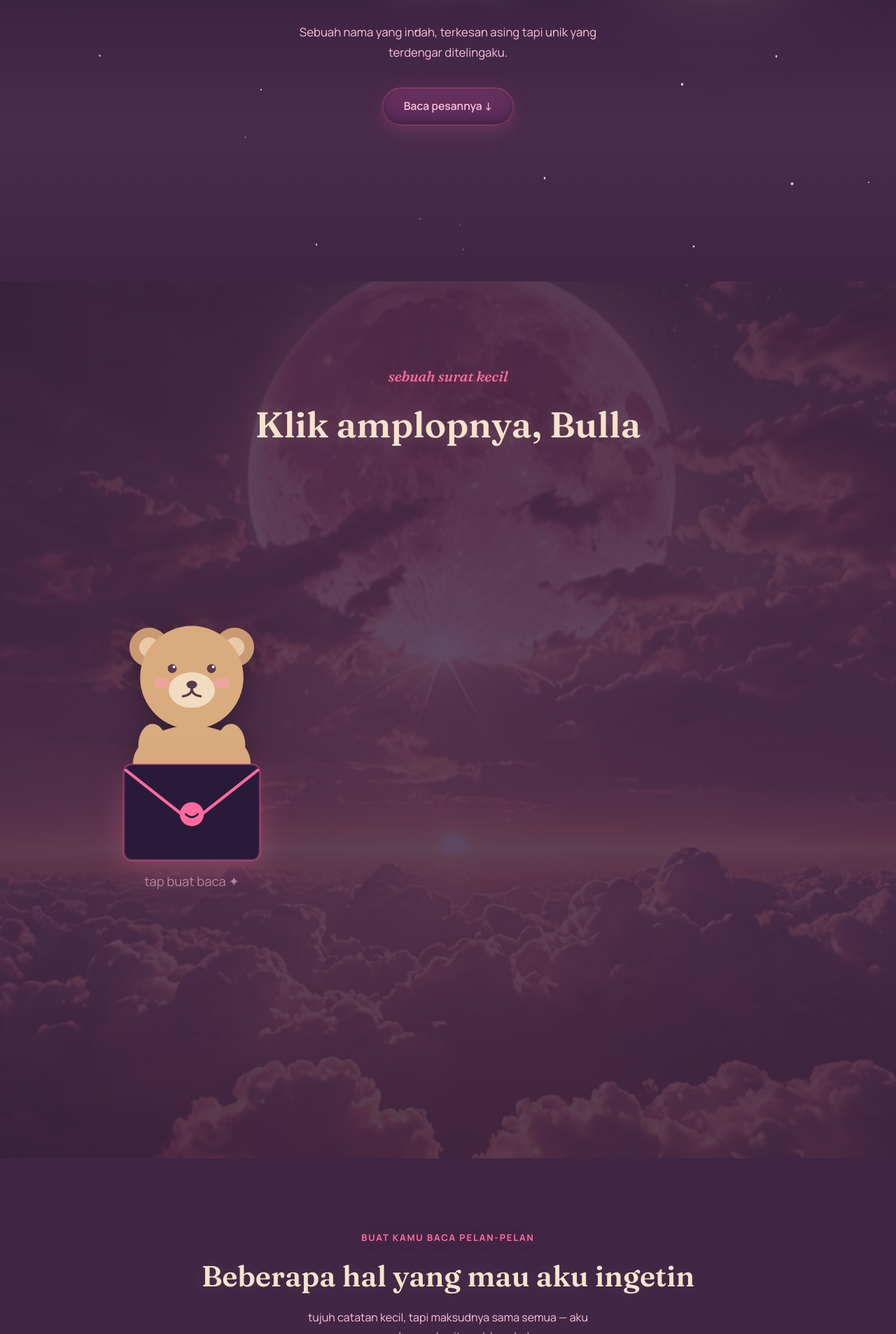
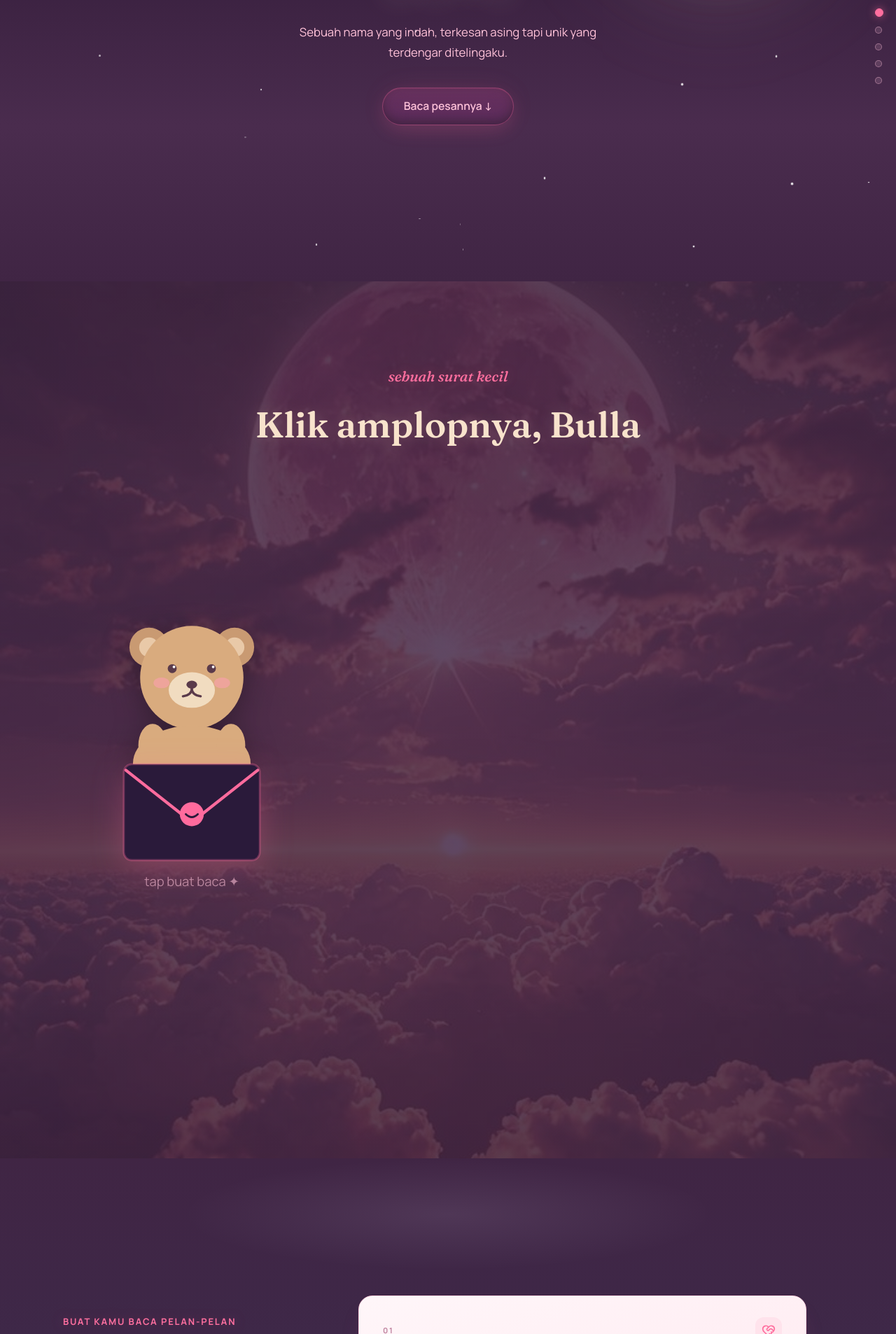
Before and after one commit to reyjinn-IT/bulla-project, a React (Vite) app: page / in a window 1280 px wide. Shown: the part 334-2240 px from the top of the page at 70% size. Built offline with nearby package versions, Linux system fonts and the light colour scheme.

Commit message:
sementara

```diff
--- a/src/App.tsx
+++ b/src/App.tsx
@@ -4,9 +4,12 @@ import Encourage from './components/Encourage'
 import Gallery from './components/Gallery'
 import Signature from './components/Signature'
 import Footer from './components/Footer'
+import SectionNav from './components/SectionNav'
 
 export default function App() {
   return (
+    <>
+      <SectionNav />
       <main>
         <Hero />
         <Letter />
@@ -15,5 +18,6 @@ export default function App() {
         <Signature />
         <Footer />
       </main>
+    </>
   )
 }
--- a/src/components/Encourage.css
+++ b/src/components/Encourage.css
@@ -1,7 +1,37 @@
 .encourage {
+  position: relative;
   padding: 100px 24px 60px;
-  background: linear-gradient(180deg, #402544 0%, #452a49 50%, #341c3a 100%);
-  text-align: center;
+  background: linear-gradient(180deg, #402544 0%, #3a2f52 45%, #322a48 75%, #341c3a 100%);
+  overflow: hidden;
+}
+
+.encourage::before {
+  content: '';
+  position: absolute;
+  top: 0;
+  left: 50%;
+  transform: translateX(-50%);
+  width: 60%;
+  height: 160px;
+  background: radial-gradient(ellipse at center, rgba(220, 205, 235, 0.1), transparent 70%);
+  pointer-events: none;
+}
+
+.encourage__layout {
+  position: relative;
+  z-index: 1;
+  max-width: 1100px;
+  margin: 0 auto;
+  display: flex;
+  align-items: flex-start;
+  gap: 64px;
+  text-align: left;
+}
+
+.encourage__intro {
+  flex: 0 0 320px;
+  position: sticky;
+  top: 120px;
 }
 
 .encourage__eyebrow {
@@ -16,20 +46,40 @@
 }
 
 .encourage__heading {
-  font-size: clamp(1.9rem, 4vw, 2.6rem);
+  font-size: clamp(1.9rem, 3.2vw, 2.6rem);
   color: var(--moon);
   text-shadow: 0 0 30px rgba(248, 227, 204, 0.12);
 }
 
 .encourage__sub {
-  margin: 14px auto 0;
-  max-width: 440px;
+  margin: 14px 0 0;
+  max-width: 340px;
   color: var(--pink-soft);
   font-size: 1rem;
 }
 
 .encourage .scroll-stack {
-  margin-top: 56px;
+  margin-top: 0;
+}
+
+@media (max-width: 900px) {
+  .encourage__layout {
+    flex-direction: column;
+    text-align: center;
+    gap: 0;
+  }
+  .encourage__intro {
+    position: static;
+    flex: none;
+    width: 100%;
+  }
+  .encourage__sub {
+    margin-left: auto;
+    margin-right: auto;
+  }
+  .encourage .scroll-stack {
+    margin-top: 56px;
+  }
 }
 
 @media (max-width: 640px) {
--- a/src/components/Encourage.tsx
+++ b/src/components/Encourage.tsx
@@ -51,10 +51,14 @@ const CARDS: StackCard[] = [
 export default function Encourage() {
   return (
     <section className="encourage" id="semangat">
-      <span className="encourage__eyebrow">buat kamu baca pelan-pelan</span>
-      <h2 className="encourage__heading">Beberapa hal yang mau aku ingetin</h2>
-      <p className="encourage__sub">tujuh catatan kecil, tapi maksudnya sama semua — aku sayang kamu, dan itu gak berubah.</p>
-      <ScrollStack cards={CARDS} />
+      <div className="encourage__layout">
+        <div className="encourage__intro">
+          <span className="encourage__eyebrow">buat kamu baca pelan-pelan</span>
+          <h2 className="encourage__heading">Beberapa hal yang mau aku ingetin</h2>
+          <p className="encourage__sub">tujuh catatan kecil, tapi maksudnya sama semua — aku sayang kamu, dan itu gak berubah.</p>
+        </div>
+        <ScrollStack cards={CARDS} />
+      </div>
     </section>
   )
 }
--- a/src/components/Gallery.css
+++ b/src/components/Gallery.css
@@ -1,9 +1,33 @@
 .gallery {
   position: relative;
   padding: 100px 24px 120px;
-  background: linear-gradient(175deg, #3b2248 0%, #4a2c5a 30%, #563460 60%, #4a2c50 100%);
+  background: linear-gradient(175deg, #341c3a 0%, #4a2c5a 25%, #5c3568 55%, #4a2c50 85%, #402544 100%);
   text-align: center;
   overflow: hidden;
+}
+
+.gallery::before {
+  content: '';
+  position: absolute;
+  top: 0;
+  left: 50%;
+  transform: translateX(-50%);
+  width: 60%;
+  height: 160px;
+  background: radial-gradient(ellipse at center, rgba(255, 214, 230, 0.12), transparent 70%);
+  pointer-events: none;
+  z-index: 0;
+}
+
+.gallery__content {
+  opacity: 0;
+  transform: translateY(30px);
+  transition: opacity 0.8s ease, transform 0.8s cubic-bezier(0.22, 1, 0.36, 1);
+}
+
+.gallery__content--visible {
+  opacity: 1;
+  transform: translateY(0);
 }
 
 /* ── decorative sparkles ── */
--- a/src/components/Gallery.tsx
+++ b/src/components/Gallery.tsx
@@ -1,4 +1,5 @@
 import { useState } from 'react'
+import { useOnScreen } from '../../useOnScreen'
 import './Gallery.css'
 
 interface Photo {
@@ -32,10 +33,10 @@ const SPARKLES = [
 
 export default function Gallery() {
   const [active, setActive] = useState<Photo | null>(null)
+  const { ref, visible } = useOnScreen<HTMLDivElement>(0.12)
 
   return (
     <section className="gallery" id="galeri">
-      {/* decorative floating sparkles */}
       {SPARKLES.map((s, i) => (
         <span
           key={i}
@@ -52,6 +53,7 @@ export default function Gallery() {
         </span>
       ))}
 
+      <div ref={ref} className={`gallery__content ${visible ? 'gallery__content--visible' : ''}`}>
       <div className="gallery__header">
         <span className="gallery__ornament" aria-hidden="true">— ✿ —</span>
         <h2 className="gallery__heading">Kenangan Bareng Bulla</h2>
@@ -80,6 +82,7 @@ export default function Gallery() {
             </span>
           </button>
         ))}
+      </div>
       </div>
 
       {active && (
--- a/src/components/Hero.tsx
+++ b/src/components/Hero.tsx
@@ -4,7 +4,7 @@ import './Hero.css'
 
 export default function Hero() {
   return (
-    <section className="hero">
+    <section className="hero" id="hero">
       {/* Moon */}
       <div className="hero__moon" aria-hidden="true" />
       {/* Moon glow */}
--- a/src/components/Letter.tsx
+++ b/src/components/Letter.tsx
@@ -14,9 +14,18 @@ const LETTER_PARAGRAPHS = [
 
 const FLOWER_PETALS = 12
 
+const FLOWER_MESSAGES = [
+  'kamu istimewa, Bulla',
+  'makasih udah jadi kamu apa adanya',
+  'kamu pantas dapet yang baik-baik',
+  'satu lagi ya: aku bangga sama kamu',
+  'pelan-pelan aja, aku tetep di sini',
+]
+
 export default function Letter() {
   const [opened, setOpened] = useState(false)
   const [flowerShown, setFlowerShown] = useState(false)
+  const [flowerMsg, setFlowerMsg] = useState(FLOWER_MESSAGES[0])
 
   return (
     <section className="letter" id="pesan">
@@ -100,7 +109,10 @@ export default function Letter() {
         <button
           type="button"
           className="letter__surprise-btn"
-          onClick={() => setFlowerShown(true)}
+          onClick={() => {
+            setFlowerMsg(FLOWER_MESSAGES[Math.floor(Math.random() * FLOWER_MESSAGES.length)])
+            setFlowerShown(true)
+          }}
           disabled={flowerShown}
           aria-label="Kejutan!"
         >
@@ -152,7 +164,7 @@ export default function Letter() {
 
             {/* message */}
             <p className="letter__flower-msg">
-              kamu istimewa, Bulla <span className="letter__flower-msg-heart">♥</span>
+              {flowerMsg} <span className="letter__flower-msg-heart">♥</span>
             </p>
 
             <button
--- /dev/null
+++ b/src/components/SectionNav.css
@@ -0,0 +1,82 @@
+.section-nav {
+  position: fixed;
+  right: 18px;
+  top: 50%;
+  transform: translateY(-50%);
+  z-index: 40;
+  display: flex;
+  flex-direction: column;
+  gap: 14px;
+}
+
+.section-nav__dot {
+  position: relative;
+  width: 10px;
+  height: 10px;
+  border-radius: 50%;
+  border: 1.5px solid rgba(255, 194, 217, 0.4);
+  background: rgba(255, 194, 217, 0.15);
+  padding: 0;
+  cursor: pointer;
+  transition: all 0.3s ease;
+}
+
+.section-nav__dot:hover {
+  border-color: var(--pink);
+  background: rgba(255, 111, 159, 0.3);
+}
+
+.section-nav__dot--active {
+  width: 12px;
+  height: 12px;
+  background: var(--pink);
+  border-color: var(--pink);
+  box-shadow: 0 0 12px rgba(255, 111, 159, 0.6);
+}
+
+.section-nav__tooltip {
+  position: absolute;
+  right: 22px;
+  top: 50%;
+  transform: translateY(-50%);
+  white-space: nowrap;
+  font-size: 0.78rem;
+  color: var(--pink-soft);
+  background: rgba(56, 33, 64, 0.9);
+  border: 1px solid rgba(255, 194, 217, 0.2);
+  border-radius: 8px;
+  padding: 4px 10px;
+  opacity: 0;
+  pointer-events: none;
+  transition: opacity 0.25s ease;
+}
+
+.section-nav__dot:hover .section-nav__tooltip,
+.section-nav__dot:focus-visible .section-nav__tooltip {
+  opacity: 1;
+}
+
+@media (max-width: 640px) {
+  .section-nav {
+    right: 10px;
+    gap: 10px;
+  }
+  .section-nav__dot {
+    width: 8px;
+    height: 8px;
+  }
+  .section-nav__dot--active {
+    width: 10px;
+    height: 10px;
+  }
+  .section-nav__tooltip {
+    display: none;
+  }
+}
+
+@media (prefers-reduced-motion: reduce) {
+  .section-nav__dot,
+  .section-nav__tooltip {
+    transition: none;
+  }
+}
--- /dev/null
+++ b/src/components/SectionNav.tsx
@@ -0,0 +1,52 @@
+import { useEffect, useState } from 'react'
+import './SectionNav.css'
+
+const SECTIONS = [
+  { id: 'hero', label: 'Awal' },
+  { id: 'pesan', label: 'Surat' },
+  { id: 'semangat', label: 'Semangat' },
+  { id: 'galeri', label: 'Kenangan' },
+  { id: 'dibuat-oleh', label: 'Tanda tangan' },
+]
+
+export default function SectionNav() {
+  const [active, setActive] = useState('hero')
+
+  useEffect(() => {
+    const elements = SECTIONS.map((s) => document.getElementById(s.id)).filter(
+      (el): el is HTMLElement => el !== null,
+    )
+    if (elements.length === 0) return
+
+    const observer = new IntersectionObserver(
+      (entries) => {
+        entries.forEach((entry) => {
+          if (entry.isIntersecting) {
+            setActive(entry.target.id)
+          }
+        })
+      },
+      { rootMargin: '-45% 0px -45% 0px', threshold: 0 },
+    )
+
+    elements.forEach((el) => observer.observe(el))
+    return () => observer.disconnect()
+  }, [])
+
+  return (
+    <nav className="section-nav" aria-label="Navigasi bagian">
+      {SECTIONS.map((s) => (
+        <button
+          key={s.id}
+          type="button"
+          className={`section-nav__dot ${active === s.id ? 'section-nav__dot--active' : ''}`}
+          onClick={() => document.getElementById(s.id)?.scrollIntoView({ behavior: 'smooth' })}
+          aria-label={s.label}
+          aria-current={active === s.id}
+        >
+          <span className="section-nav__tooltip">{s.label}</span>
+        </button>
+      ))}
+    </nav>
+  )
+}
--- a/src/components/Signature.css
+++ b/src/components/Signature.css
@@ -5,6 +5,20 @@
   flex-direction: column;
   align-items: center;
   text-align: center;
+}
+
+.signature__content {
+  display: flex;
+  flex-direction: column;
+  align-items: center;
+  opacity: 0;
+  transform: translateY(24px);
+  transition: opacity 0.8s ease, transform 0.8s cubic-bezier(0.22, 1, 0.36, 1);
+}
+
+.signature__content--visible {
+  opacity: 1;
+  transform: translateY(0);
 }
 
 .signature__label {
--- a/src/components/Signature.tsx
+++ b/src/components/Signature.tsx
@@ -1,11 +1,16 @@
 import Lanyard from './Lanyard'
+import { useOnScreen } from '../../useOnScreen'
 import './Signature.css'
 
 export default function Signature() {
+  const { ref, visible } = useOnScreen<HTMLDivElement>(0.2)
+
   return (
     <section className="signature" id="dibuat-oleh">
-      <p className="signature__label">made by</p>
-      <Lanyard photo="/photos/me.jpg" name="rey" role="people just wanna know u so well" />
+      <div ref={ref} className={`signature__content ${visible ? 'signature__content--visible' : ''}`}>
+        <p className="signature__label">made by</p>
+        <Lanyard photo="/photos/me.jpg" name="rey" role="people just wanna know u so well" />
+      </div>
     </section>
   )
 }
```
Lines whose indentation alone changed are shown as unchanged.
